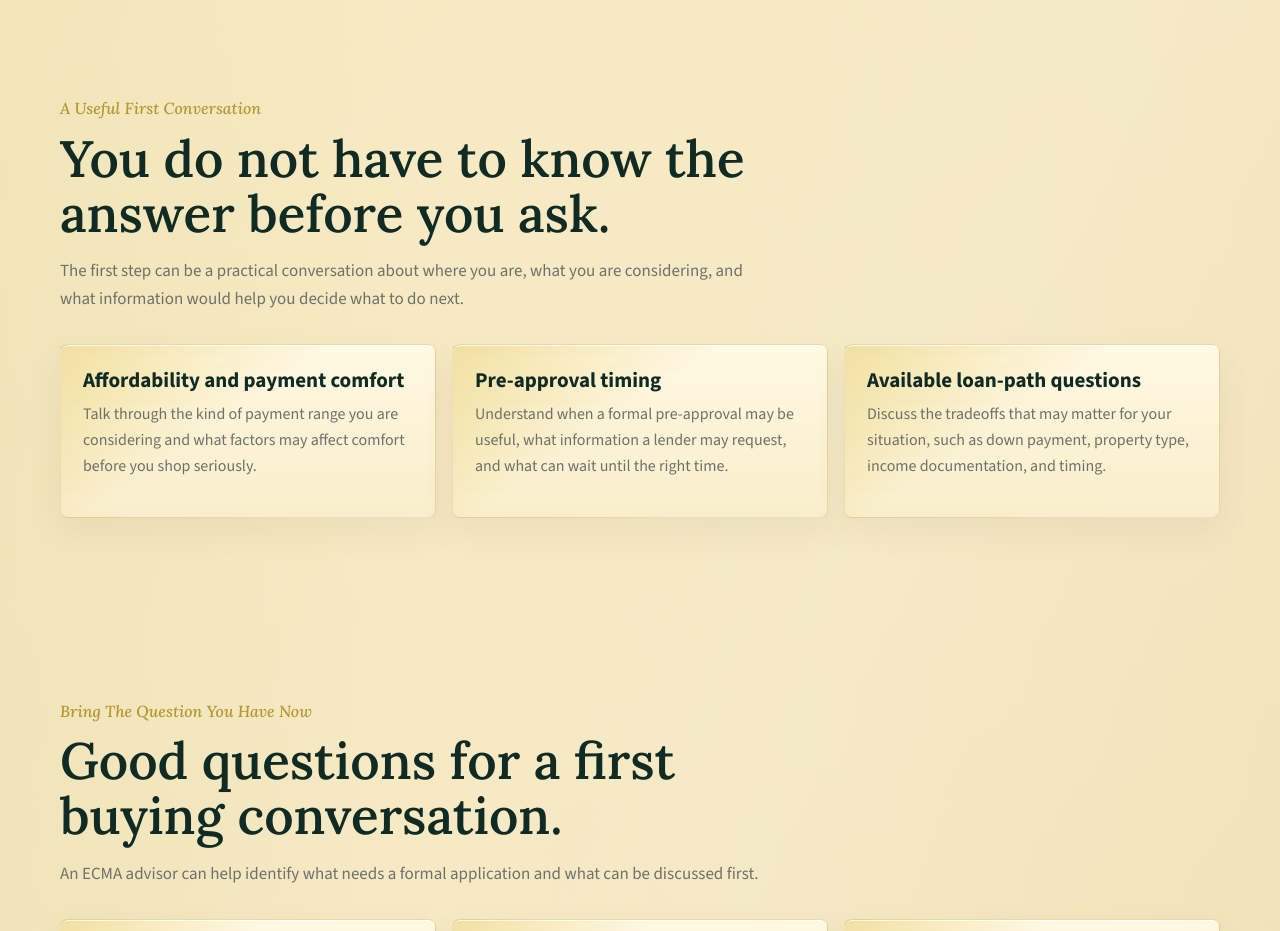
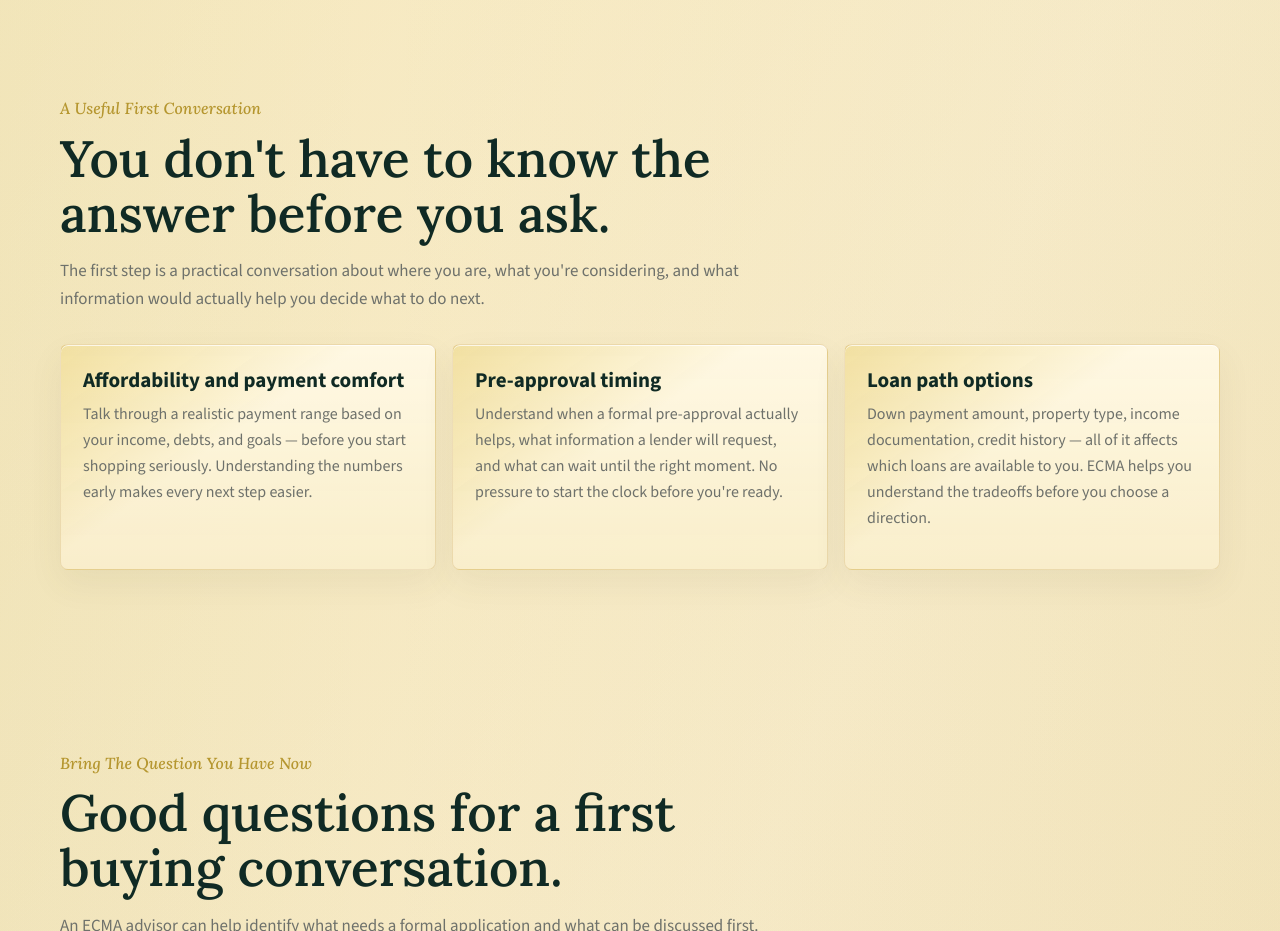
Before and after one commit to jordansshaw-pixel/ecma-website, a website built with Vite: page index.html in a window 1280 px wide. Shown: the part 2500-3431 px from the top of the page. Built offline with nearby package versions, Linux system fonts and the light colour scheme; a script that the page names is missing.

Commit message:
Update ECMA first conversation copy

```diff
--- a/index.html
+++ b/index.html
@@ -144,10 +144,10 @@
       <section class="conversation-coverage section-wrap" aria-labelledby="coverage-title">
         <div class="section-heading">
           <p class="eyebrow">A Useful First Conversation</p>
-          <h2 id="coverage-title">You do not have to know the answer before you ask.</h2>
+          <h2 id="coverage-title">You don't have to know the answer before you ask.</h2>
           <p>
-            The first step can be a practical conversation about where you are, what you are
-            considering, and what information would help you decide what to do next.
+            The first step is a practical conversation about where you are, what you're
+            considering, and what information would actually help you decide what to do next.
           </p>
         </div>
 
@@ -155,22 +155,25 @@
           <article>
             <h3>Affordability and payment comfort</h3>
             <p>
-              Talk through the kind of payment range you are considering and what factors may
-              affect comfort before you shop seriously.
+              Talk through a realistic payment range based on your income, debts, and goals —
+              before you start shopping seriously. Understanding the numbers early makes every next
+              step easier.
             </p>
           </article>
           <article>
             <h3>Pre-approval timing</h3>
             <p>
-              Understand when a formal pre-approval may be useful, what information a lender may
-              request, and what can wait until the right time.
+              Understand when a formal pre-approval actually helps, what information a lender will
+              request, and what can wait until the right moment. No pressure to start the clock
+              before you're ready.
             </p>
           </article>
           <article>
-            <h3>Available loan-path questions</h3>
+            <h3>Loan path options</h3>
             <p>
-              Discuss the tradeoffs that may matter for your situation, such as down payment,
-              property type, income documentation, and timing.
+              Down payment amount, property type, income documentation, credit history — all of it
+              affects which loans are available to you. ECMA helps you understand the tradeoffs
+              before you choose a direction.
             </p>
           </article>
         </div>
```
